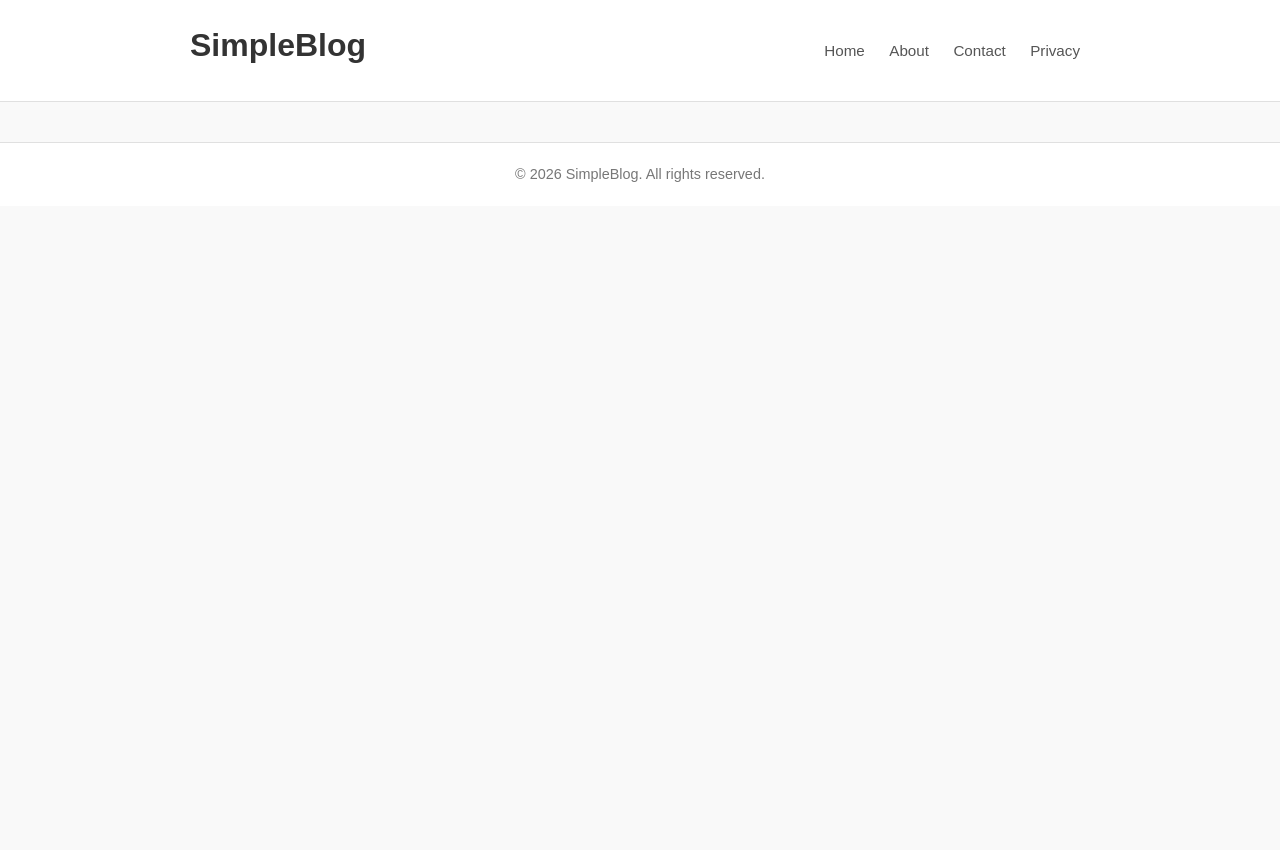
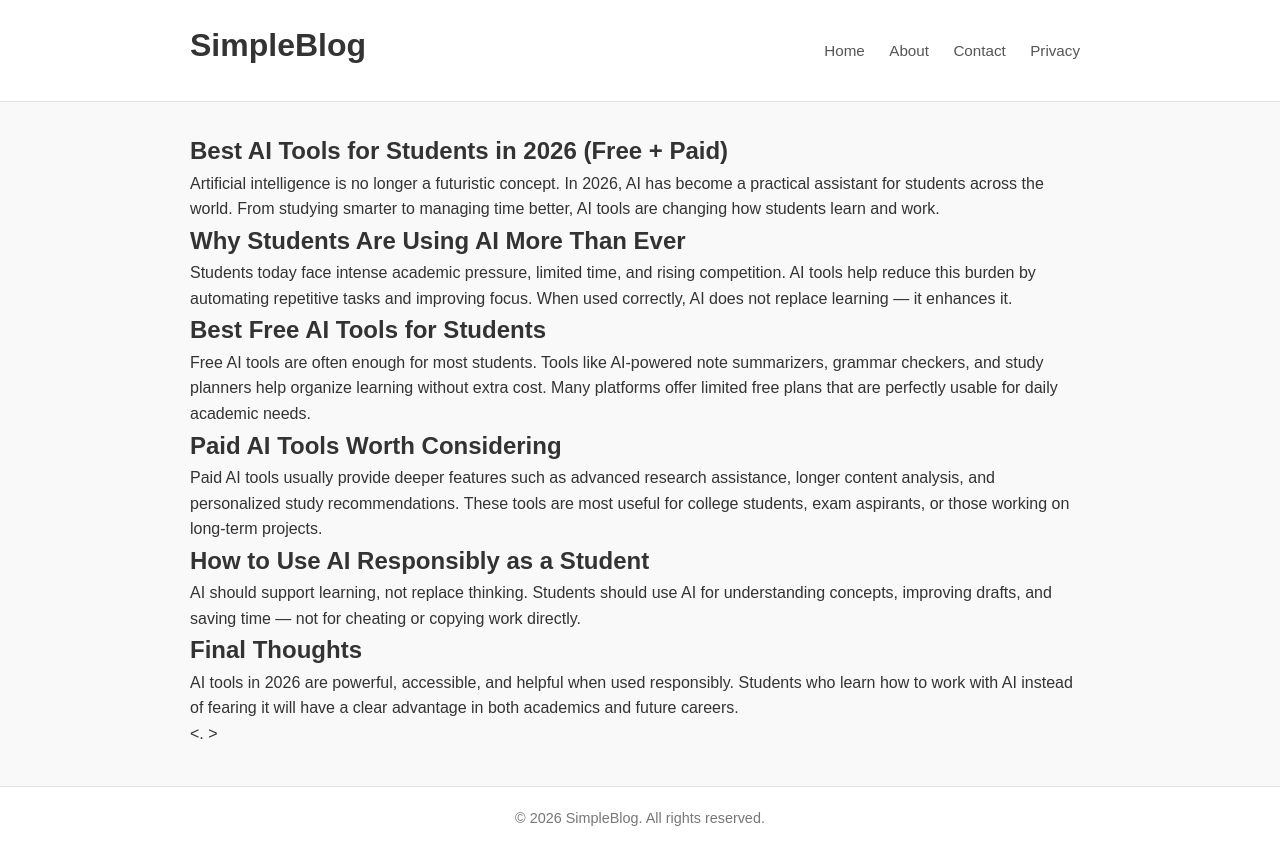
Before and after one commit to hrxjtsingh1-coder/Coachsaab-site, a plain HTML site: page ai-tools-students-2026.html in a window 1280 px wide. Before the commit the page ends 800 px from the top, so only its background shows below. Drawn offline with Linux system fonts and the light colour scheme.

Commit message:
Add article on best AI tools for students in 2026
Added an article discussing the best AI tools for students in 2026, including free and paid options, responsible usage, and final thoughts on AI's role in education.

```diff
--- a/ai-tools-students-2026.html
+++ b/ai-tools-students-2026.html
@@ -23,8 +23,53 @@
 
 <main class="container">
   <!-- BLOG CONTENT STARTS HERE -->
+  <article>
+  <h1>Best AI Tools for Students in 2026 (Free + Paid)</h1>
 
-  <!-- BLOG CONTENT ENDS HERE -->
+  <p>
+    Artificial intelligence is no longer a futuristic concept. In 2026, AI has become
+    a practical assistant for students across the world. From studying smarter to
+    managing time better, AI tools are changing how students learn and work.
+  </p>
+
+  <h2>Why Students Are Using AI More Than Ever</h2>
+  <p>
+    Students today face intense academic pressure, limited time, and rising competition.
+    AI tools help reduce this burden by automating repetitive tasks and improving focus.
+    When used correctly, AI does not replace learning — it enhances it.
+  </p>
+
+  <h2>Best Free AI Tools for Students</h2>
+  <p>
+    Free AI tools are often enough for most students. Tools like AI-powered note
+    summarizers, grammar checkers, and study planners help organize learning without
+    extra cost. Many platforms offer limited free plans that are perfectly usable
+    for daily academic needs.
+  </p>
+
+  <h2>Paid AI Tools Worth Considering</h2>
+  <p>
+    Paid AI tools usually provide deeper features such as advanced research assistance,
+    longer content analysis, and personalized study recommendations. These tools are
+    most useful for college students, exam aspirants, or those working on long-term projects.
+  </p>
+
+  <h2>How to Use AI Responsibly as a Student</h2>
+  <p>
+    AI should support learning, not replace thinking. Students should use AI for
+    understanding concepts, improving drafts, and saving time — not for cheating
+    or copying work directly.
+  </p>
+
+  <h2>Final Thoughts</h2>
+  <p>
+    AI tools in 2026 are powerful, accessible, and helpful when used responsibly.
+    Students who learn how to work with AI instead of fearing it will have a clear
+    advantage in both academics and future careers.
+  </p>
+  </article>
+
+  <.                               >
 </main>
 
 <footer>
```
